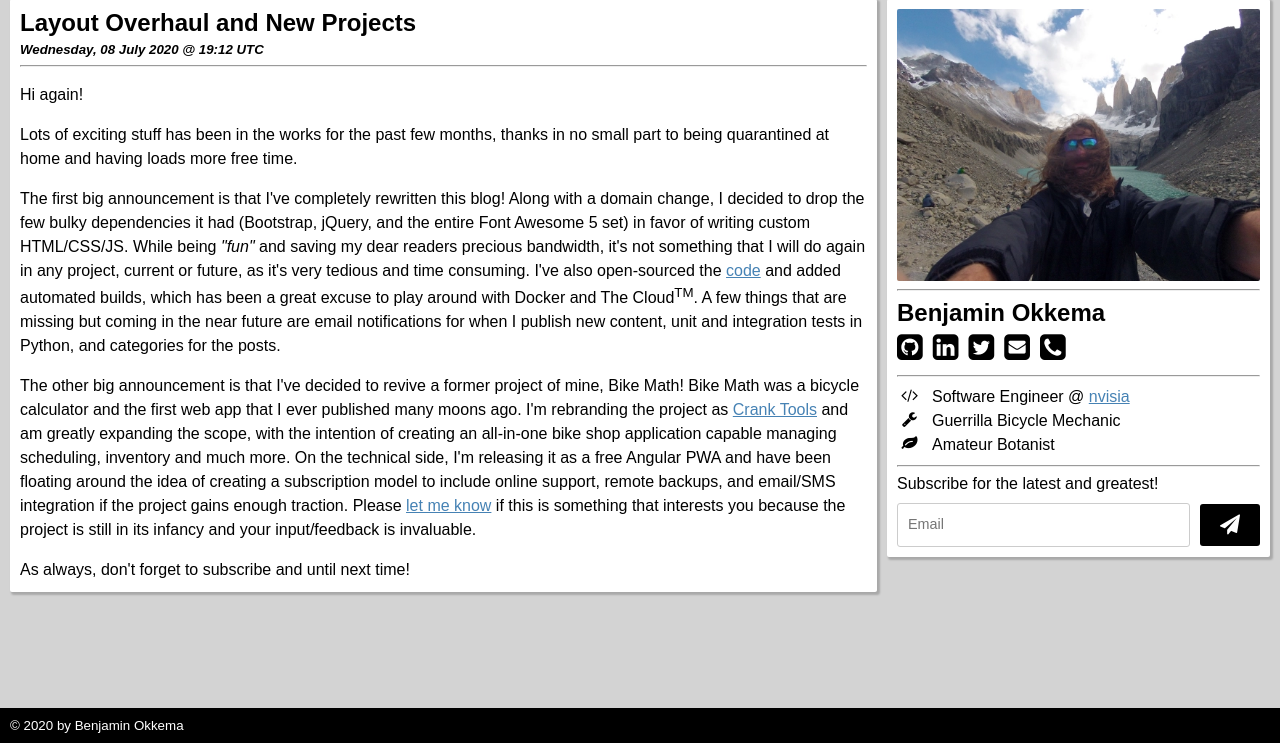
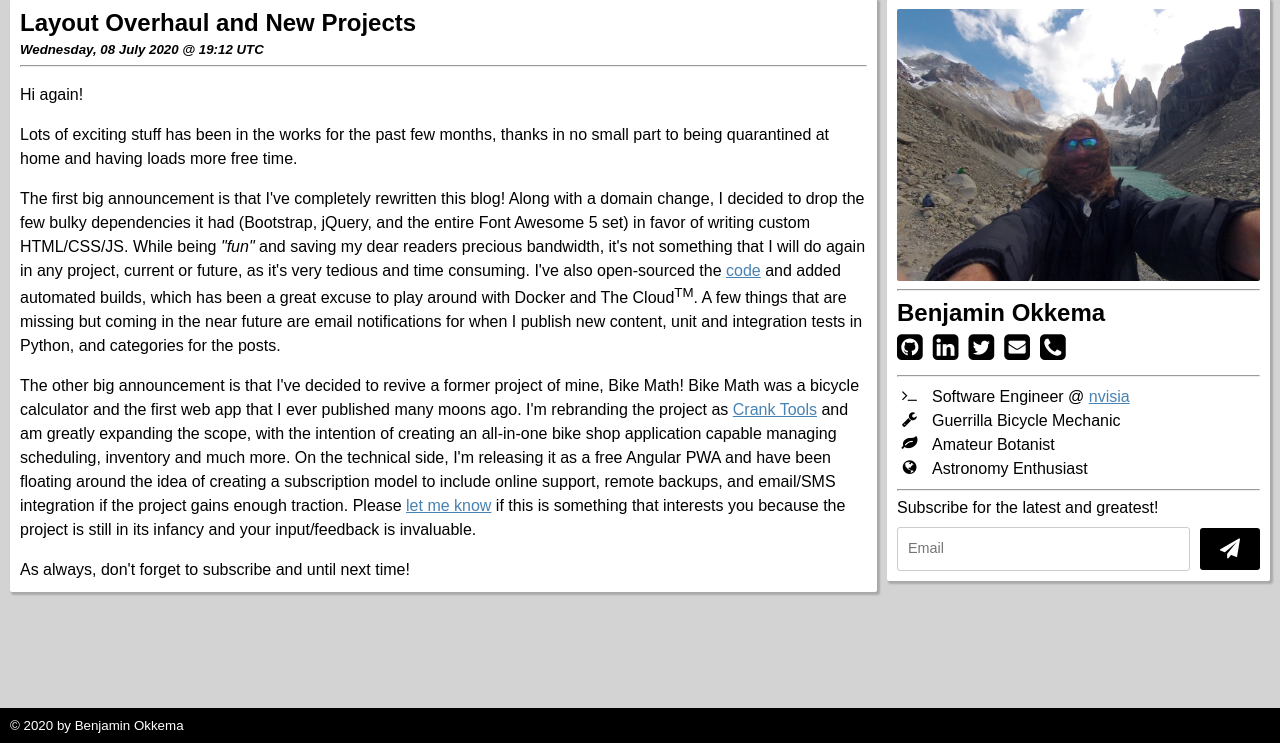
Before and after one commit to cptchloroplast/blog, a Flask app: page / in a window 1280 px wide. Shown: the part 57-800 px from the top of the page. Run offline with Flask 2, Linux system fonts and the light colour scheme; parts of the project's set-up code (start-up, migrations or seed data) failed here and were passed over; some libraries are stand-ins or nearby versions.

Commit message:
Add icomoon selection and new bio

```diff
--- a/app/static/css/icons.css
+++ b/app/static/css/icons.css
@@ -1,16 +1,16 @@
 @font-face {
   font-family: 'fonts';
-  src:  url('../fonts/fonts.eot?olxnfh');
-  src:  url('../fonts/fonts.eot?olxnfh#iefix') format('embedded-opentype'),
-    url('../fonts/fonts.ttf?olxnfh') format('truetype'),
-    url('../fonts/fonts.woff?olxnfh') format('woff'),
-    url('../fonts/fonts.svg?olxnfh#fonts') format('svg');
+  src:  url('../fonts/fonts.eot?wa97ms');
+  src:  url('../fonts/fonts.eot?wa97ms#iefix') format('embedded-opentype'),
+    url('../fonts/fonts.ttf?wa97ms') format('truetype'),
+    url('../fonts/fonts.woff?wa97ms') format('woff'),
+    url('../fonts/fonts.svg?wa97ms#fonts') format('svg');
   font-weight: normal;
   font-style: normal;
   font-display: block;
 }
 
-i {
+[class^="i-"], [class*=" i-"] {
   /* use !important to prevent issues with browser extensions that change fonts */
   font-family: 'fonts' !important;
   speak: never;
@@ -49,6 +49,9 @@ i {
 .i-phone:before {
   content: "\f098";
 }
+.i-space:before {
+  content: "\f0ac";
+}
 .i-wrench:before {
   content: "\f0ad";
 }
@@ -59,7 +62,7 @@ i {
   content: "\f0d7";
 }
 .i-code:before {
-  content: "\f121";
+  content: "\f120";
 }
 .i-success:before {
   content: "\f14a";
--- a/data.json
+++ b/data.json
@@ -38,6 +38,10 @@
 		{
 			"icon": "i-leaf",
 			"text": "Amateur Botanist"
+		},
+		{
+			"icon": "i-space",
+			"text": "Astronomy Enthusiast"
 		}
 	],
 	"contact": [
```
Also changed, not shown: icomoon.json (added, +1 -0 lines), app/static/fonts/fonts.ttf, app/static/fonts/fonts.woff, 2 other files.
